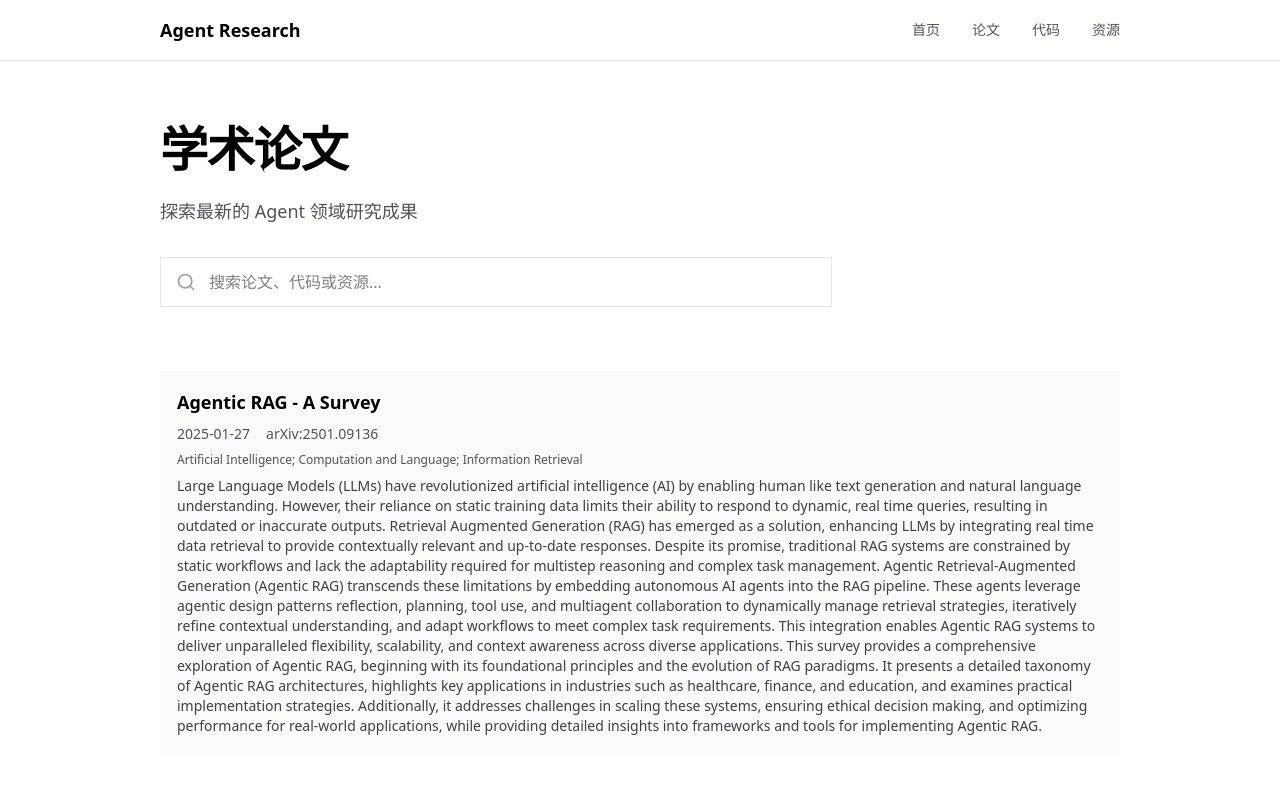
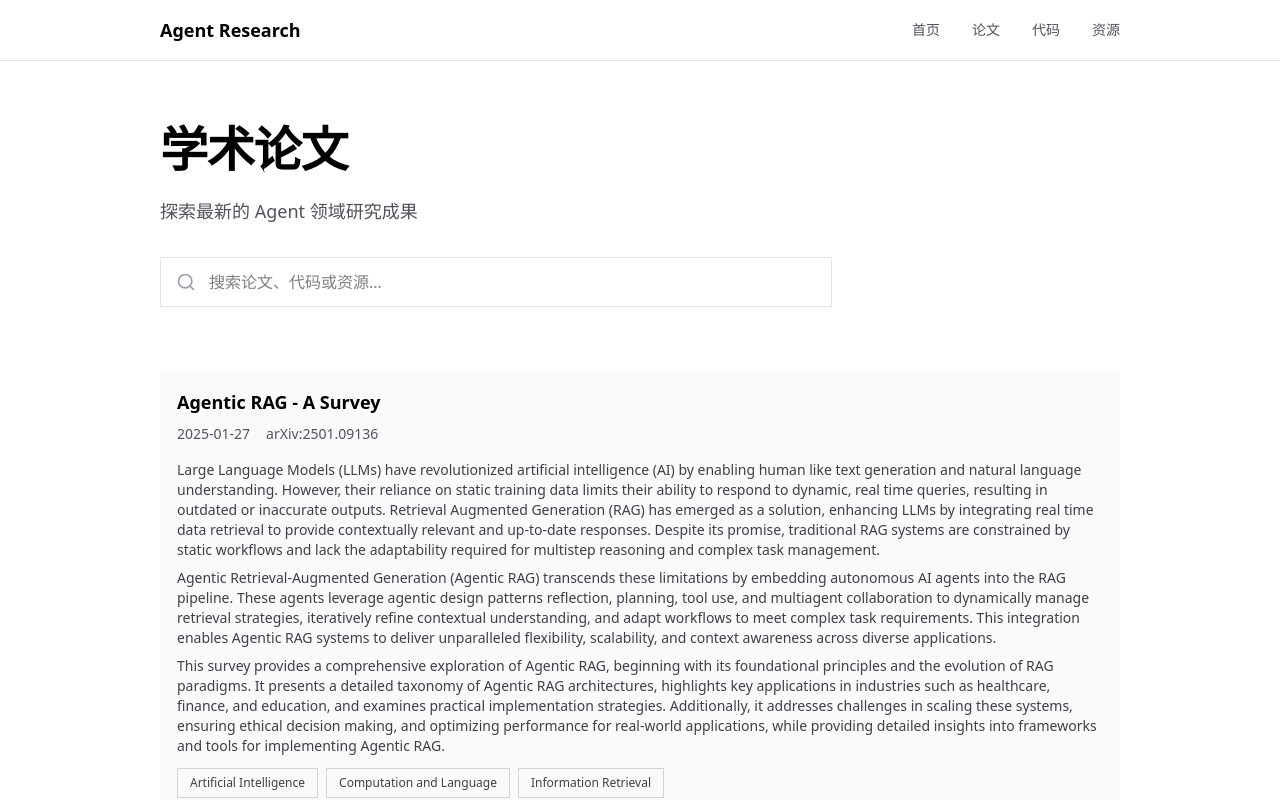
Before and after one commit to yc-w-cn/agent-research, a Next.js app: page /agent-research/papers in a window 1280 px wide. Shown: the top 800 px of the page. Built offline with nearby package versions, Linux system fonts and the light colour scheme.

Commit message:
feat: 优化卡片和标签组件样式及交互
- 移除Card组件的悬停边框效果
- 在Tags组件中添加客户端标记和鼠标事件处理
- 重构PaperItem组件，使用Tags组件展示arxiv主题并优化描述显示

```diff
--- a/src/components/Card.tsx
+++ b/src/components/Card.tsx
@@ -10,7 +10,7 @@ interface CardProps {
 
 export default function Card({ data, href, children }: CardProps) {
   return (
-    <div className="bg-zinc-50 p-4 border border-transparent hover:border-gray-400 transition-colors cursor-pointer">
+    <div className="bg-zinc-50 p-4 border border-transparent">
       <Link href={href} className="block">
         <h3 className="text-lg font-semibold">{data.title}</h3>
       </Link>
--- a/src/components/PaperItem.tsx
+++ b/src/components/PaperItem.tsx
@@ -1,9 +1,10 @@
 import dayjs from 'dayjs';
 
-import { formatArxivSubjects } from '@/lib/arxiv-subjects';
+import { getArxivSubjectName } from '@/lib/arxiv-subjects';
 import { ContentItem } from '@/lib/content';
 
 import Card from './Card';
+import Tags from './Tags';
 
 interface PaperItemProps {
   data: ContentItem;
@@ -25,15 +26,19 @@ export default function PaperItem({ data }: PaperItemProps) {
           </a>
         )}
       </div>
-      {data.arxiv?.subjects && data.arxiv.subjects.length > 0 && (
-        <div className="mt-2 text-xs text-zinc-600">
-          {formatArxivSubjects(data.arxiv.subjects)}
+      {data.arxiv?.description && (
+        <div className="mt-4 text-sm text-zinc-700 space-y-2">
+          {data.arxiv.description.split('\n').map((line, index) => (
+            <p key={index}>{line}</p>
+          ))}
         </div>
       )}
-      {data.arxiv?.description && (
-        <div className="mt-2 text-sm text-zinc-700">
-          {data.arxiv.description}
-        </div>
+      {data.arxiv?.subjects && data.arxiv.subjects.length > 0 && (
+        <Tags
+          tags={data.arxiv.subjects.map((subject) =>
+            getArxivSubjectName(subject),
+          )}
+        />
       )}
     </Card>
   );
--- a/src/components/Tags.tsx
+++ b/src/components/Tags.tsx
@@ -1,3 +1,5 @@
+'use client';
+
 interface TagsProps {
   tags: string[];
 }
@@ -8,7 +10,13 @@ export default function Tags({ tags }: TagsProps) {
       {tags.map((tag) => (
         <span
           key={tag}
-          className="text-xs px-3 py-1.5 border border-zinc-200 text-zinc-700 hover:border-zinc-300 transition-colors"
+          className="text-xs px-3 py-1.5 border border-zinc-300 text-zinc-700 hover:border-gray-400 transition-colors"
+          onMouseEnter={(e) => {
+            e.stopPropagation();
+          }}
+          onMouseLeave={(e) => {
+            e.stopPropagation();
+          }}
         >
           {tag}
         </span>
```
